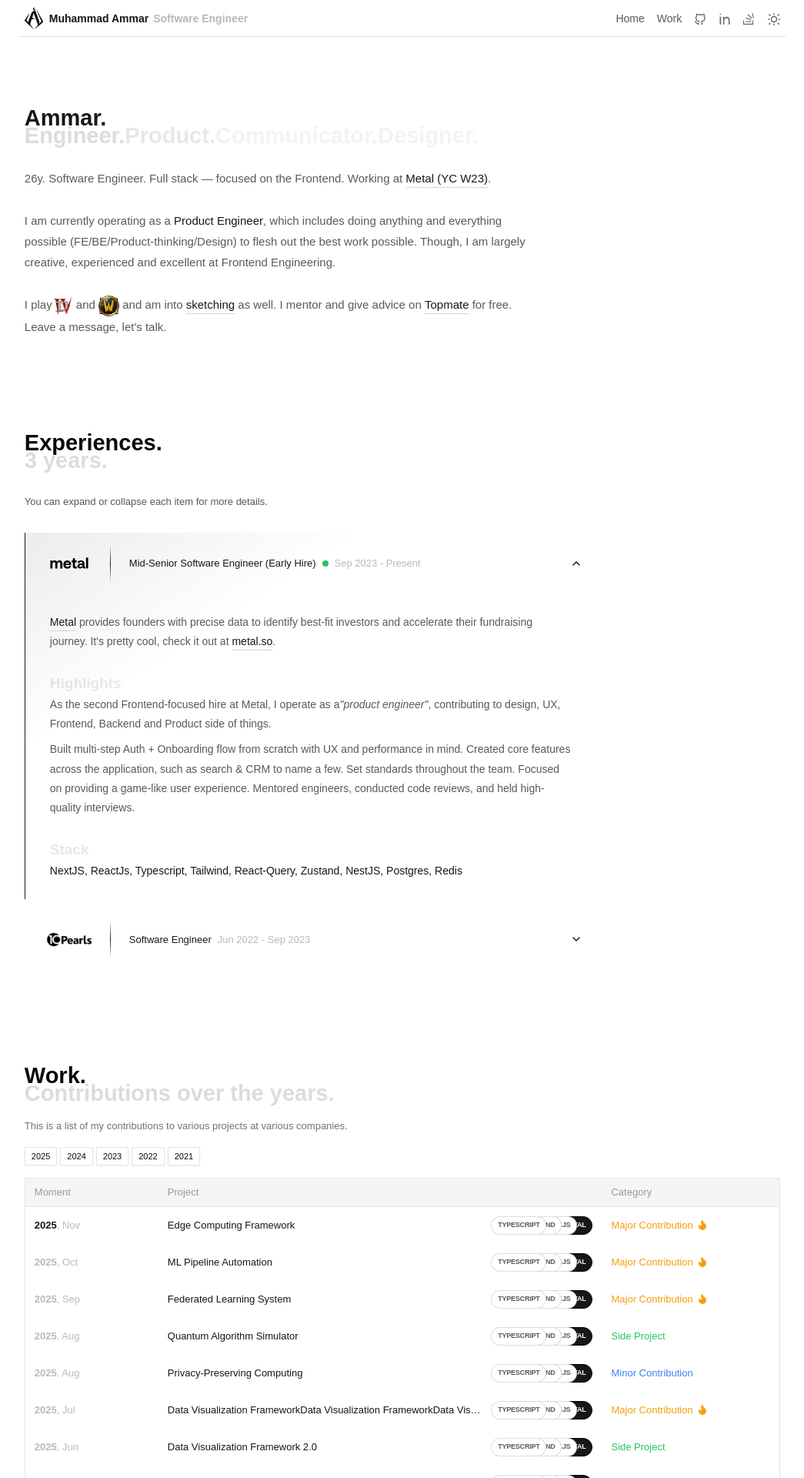
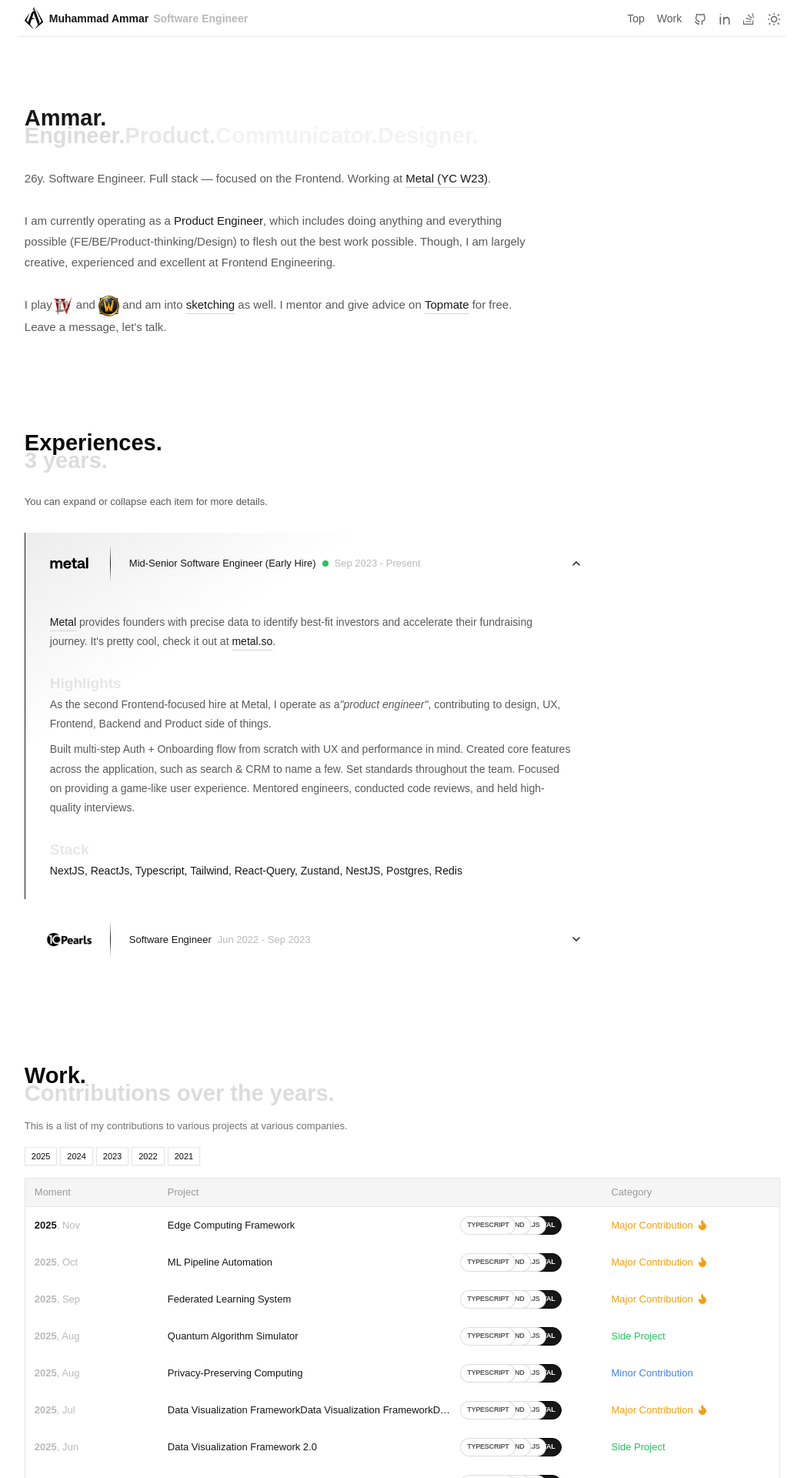
Before and after one commit to Fanoflix/personal-portfolio-v2, a Next.js app: page / in a window 1280 px wide. Shown: the top 1920 px of the page at 77% size, without its empty margins (117-1162 px from the left). Built offline with nearby package versions, Linux system fonts and the light colour scheme; a web font is replaced by a local one.

Commit message:
DEV: GReat

```diff
--- a/src/components/TopNavbar.tsx
+++ b/src/components/TopNavbar.tsx
@@ -34,7 +34,7 @@
               <Link
                 prefetch
                 className="flex gap-1.5 text-text hover:text-primary text-nowrap w-max font-semibold"
-                href="#home"
+                href="/"
               >
                 <span className="text-primary">Muhammad Ammar</span>
                 <span className="text-primary/30">Software Engineer</span>
@@ -47,7 +47,7 @@
                 className="text-[14px] text-text hover:text-primary"
                 href="#home"
               >
-                Home
+                Top
               </Link>
               <Link
                 prefetch
--- a/src/features/work/columns.tsx
+++ b/src/features/work/columns.tsx
@@ -54,7 +54,7 @@
     id: "project",
     header: "Project",
     cell: ({ row }) => (
-      <div className="flex flex-nowrap items-center justify-between">
+      <div className="flex flex-nowrap items-center justify-between pr-10">
         <p className="font-medium text-primary text-[12px] md:text-sm truncate flex-1">
           {row.getValue("project")}
         </p>
```
